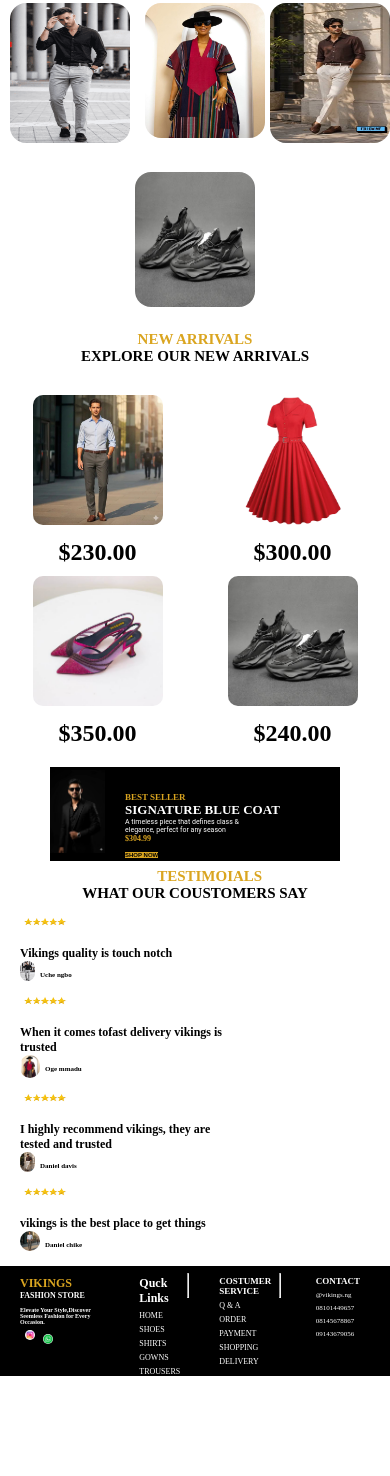
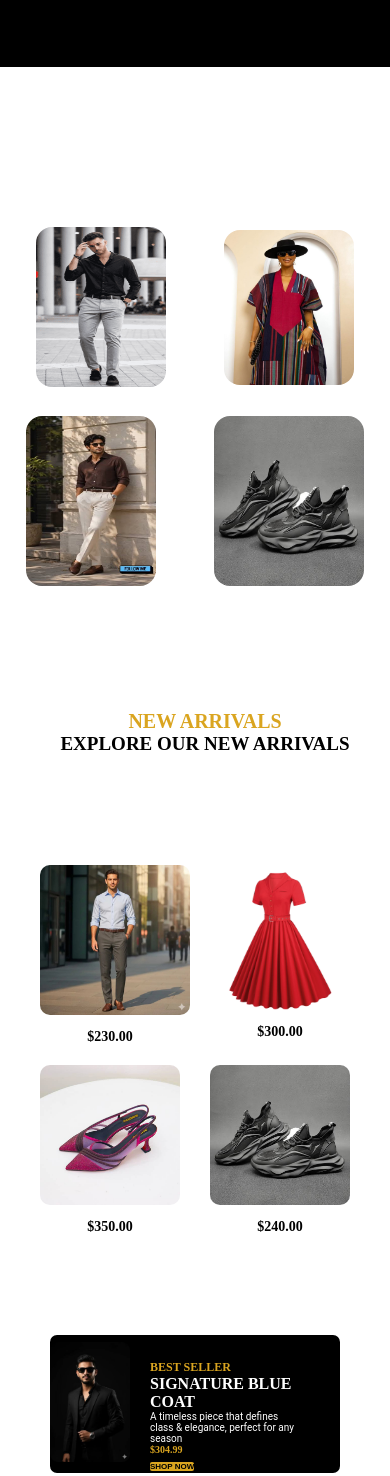
Before and after one commit to okond47389-cloud/Vikings-clothing, a plain HTML site: page index.html in a window 390 px wide. Shown: the part 355-1831 px from the top of the page. Before the commit the page ends 1731 px from the top, so only its background shows below. Drawn offline with Linux system fonts and the light colour scheme.

Commit message:
Add files via upload

```diff
--- a/clothing.css
+++ b/clothing.css
@@ -7,18 +7,18 @@
     /* HEADER  */
     body >header{
         background: black;
-        min-height: 40vh
+        min-height: 50vh;
     }
     header >.parent{
         flex-direction: column;
         align-items: center;
     }
     header >.parent >.logo>h1 {
-        font-size: 20px;
+        font-size: 25px;
         margin-left: 15px;
     }
     header >.parent >.logo >h3{
-        font-size: 15px;
+        font-size: 20px;
         margin-right: 10px;
     }
     .parent >.nav{
@@ -29,123 +29,157 @@
         margin-right: 20px;
     }
     .parent >.nav >nav >a{
-        cursor: pointer;
-        font-size: 6px;
-    }
-    header >.child{
-        margin-bottom: 20px;
+        gap: calc(-10px);
+        font-size: 7px;
     }
    header >.child >h1{
-        font-size: 20px;
+        font-size: 25px;
     }
    header >.child >h2{
-        font-size: 20px;
+        font-size: 25px;
     }
     header >.child >p{
-        font-size: 12px;
+        font-size: 16px;
         width: 50%;
     }
+    .child >.buttons >{
+        margin-right: 20px;
+    }
     .child >.buttons >.btn1 >button{
-        height: 15px;
+        height: 25px;
         width: 90px;
         border-radius: 5px;
     }
     .child >.buttons >.btn1 >button >h1{
-        font-size: 10px;
+        font-size: 11px;
     }
     .child >.buttons >.btn2 >button{
-        height: 15px;
+        height: 25px;
+        margin-right: 30px;
         border-radius: 5px;
     }
     .child >.buttons >.btn2 >button >h1{
-        font-size: 7px;
+        font-size: 10.5px;
     }
     /* MAIN */
     main >.set1{
-        flex-wrap: wrap;
-        display: flex;
-        justify-content: space-around;
-        gap: calc(5px);
+        display: grid;
+        align-items: center;
+        grid-template-columns: 110px 150px;
+        gap: calc(25px);
+
     }
     .set1 >.img1 >img{
-        width: 120px;
-        height: 140px;
+        width: 130px;
+        height: 160px;
 
     }
     .set1 >.img2 >img{
-        width: 120px;
-        height: 135px;
+        width: 130px;
+        height: 155px;
     }
     .set1 >.img3 >img{
-        width: 120px;
-        height: 140px;
+        width: 130px;
+        height: 170px;
+
     }
     .set1 >.img4 >img{
-        width: 120px;
-        height: 135px;
+        width: 150px;
+        height: 170px;
+        margin-bottom:20px;
+
     }
     /* SECTION */
+    section >.fonts {
+      display: flex;
+      justify-content: center;
+      align-items: center;
+      flex-direction: column;
+    }
     section >.fonts >h1{
-        font-size: 15px;
+        font-size: 20px;
     }
     section >.fonts >h2{
-        font-size: 15px;
+        font-size: 19px;
     }
     section >.set2{
-        flex-wrap: wrap;
+        display: grid;
+        justify-content: center;
+        grid-template-columns:160px 160px ;
+        gap: calc(10px);
         align-items: center;
     }
     .set2 >.im1 >img{
-        width: 150px;
+        width: 170px;
     }
+    .set2 >.im1 >h2{
+        font-size: 14px;
+    }
+
     .set2 >.im2 >img{
-        width: 150px;
+        width: 160px;
     }
+    .set2 >.im2 >h2{
+        font-size: 14px;
+    }
+
     .set2 >.im3 >img{
-        width: 150px;
+        width: 160px;
     }
+    .set2 >.im3 >h2{
+        font-size: 14px;
+    }
+
     .set2 >.im4 >img{
-        width: 150px;
+        width: 160px;
+    }
+    .set2 >.im4 >h2{
+        font-size: 14px;
     }
     .dm >.set3{
         width: 290px;
         height: auto;
         display: flex;
-        flex-direction: row;
         justify-content: space-around;
         align-items: center;
     }
     .dm >.set3 >.image >img{
-        width: 55px;
+        width: 80px;
         height: auto;
     }
     /* LETTER */
     .dm >.set3 >.letter >h3{
-        font-size: 9px;
+        font-size: 12px;
     }
     .dm >.set3 >.letter >h1{
-        font-size: 13px;
+        font-size: 16px;
     }
     .dm >.set3 >.letter >p{
-        font-size: 7px;
-        width: 60%;
+        font-size: 10px;
+        width: 80%;
     }
    .dm >.set3 >.letter >h4{
-    font-size: 8px;
+    font-size: 10px;
    }
    .dm >.set3 >.letter >button{
     height: auto;
+    border-radius:2px;
    }
    .dm >.set3 >.letter >button >h1{
-    font-size: 6px;
+    font-size: 8px;
    }
    /* TESTIMONIALS & SECTION1 */
+   .section1 >.test{
+    display: flex;
+   justify-content: center;
+    align-items: center;
+    flex-direction: column;
+   }
    .section1 >.test >h3{
-    margin-top: 7px;
-     font-size: 15px;
+     font-size: 20px;
    }
    .section1 >.test >h1{
-     font-size: 15px;
+     font-size: 18px;
    }
    /* SECTION2 */
    .section2{
@@ -153,42 +187,44 @@
     margin-left: 20px;
    }
    .section2 >.item1 >#profile >img{
-    width: 15px;
-    height: 20px;
+    width: 20px;
+    height: 30px;
    }
    .section2 >.item1 >p{
-     font-size: 12px;
+     font-size: 15px;
    }
    .section2 >.item1 >#profile >p{
-    font-size: 7px;
+    font-size: 12px;
    }
    .section2 >.item2 >#profile2 >img{
     width: 20px;
+    height: 30px;
    }
    .section2 >.item2 >p{
      font-size: 12px;
    }
    .section2 >.item2 >#profile2 >p{
-    font-size: 7px;
+    font-size: 12px;
    }
       .section2 >.item3 >#profile3 >img{
-    width: 15px;
-    height: 20px;
+    width: 20px;
+    height: 30px;
    }
    .section2 >.item3 >p{
-     font-size: 12px;
+     font-size: 15px;
    }
    .section2 >.item3 >#profile3 >p{
-    font-size: 7px;
+    font-size: 12px;
    }
    .section2 >.item4 >#profile4 >img{
     width: 20px;
+    height: 30px;
    }
    .section2 >.item4 >p{
-     font-size: 12px;
+     font-size: 15px;
    }
    .section2 >.item4 >#profile4 >p{
-    font-size: 7px;
+    font-size: 10px;
    }
    /* FOOTER */
   body >footer{
@@ -198,17 +234,17 @@
     margin-top: 15px;
    }
    footer >.foot1{
-    margin-left: 20px;
+    margin-left: 10px;
    }
    footer >.foot1 >h1{
     font-size: 12px;
    }
    footer >.foot1 >h3{
-    font-size: 8px;
+    font-size: 9px;
     margin-bottom: 0;
    }
    footer >.foot1 >p{
-    font-size: 6px;
+    font-size: 7px;
 
     width: 100%;
    }
@@ -223,34 +259,31 @@
     font-size: 12px;
    }
    footer >.foot2 >p{
-    font-size: 8px;
+    font-size: 9px;
    }
    footer >.foot3 >h1{
-    font-size: px;
+    font-size: p12x;
    }
    footer >.foot3 >p{
-    font-size: 8px;
+    font-size: 9px;
    }
    footer >.foot3 >h1{
-    font-size: 9px;
+    font-size: 12px;
    }
    footer >.foot3 >p{
-    font-size: 8px;
+    font-size: 9px;
    }
    footer >.foot4{
     margin-right: 30px;
    }
    footer >.foot4 >h1{
-    font-size: 9px;
+    font-size: 11px;
    }
    footer >.foot4 >p{
-    font-size: 7px;
+    font-size: 8px;
    }
 }
 
-html {
-    width: 100%;
-}
 
 body {
     margin: 0;
@@ -298,22 +331,16 @@ header{
   text-decoration: none;
   font-size: 12px;
   color: white;
-  margin-right: 25px;
+  margin-right: 20px;
   margin-bottom: 10px;
   font-weight:600;
   cursor: pointer;
 }
 
 
-.nav > nav >a:hover{
-    background: goldenrod;
-    border-radius: 15px;
-    padding: 5px;
-}
-
 .child{
     margin-left: 40px;
-    margin-top: 8em;
+    margin-top: 5em;
 }
 
 .child > h1{
@@ -333,34 +360,47 @@ header{
       font-family: "Roboto", sans-serif;
       font-size: 12px;
       width: 12%;
-      margin-top: 10px;
 }
 
 .buttons{
     display: flex;
-
+    margin-bottom: 20px;
 }
 
 .buttons > .btn1 >button {
     margin-top: 20px;
     font-size: 7px;
-    height: 25px;
+    border-radius:7px;
+    height: 30px;
     background-color: goldenrod;
     border: rgba(0, 0, 0, 0.788);
+    cursor: pointer;
+
+}
+
+.buttons  >.btn1 >button:hover{
+   box-shadow: 5px 3px 8px goldenrod;
+      transform: translateY(-2px);
 }
 
 .buttons > .btn2 > button{
     margin-top: 20px;
     margin-left: 30px;
     font-size: 5px;
-    height: 25px;
+    height: 30px;
     color: white;
+    border-radius: 7px;
     background-color:black;
     border-color: #ffffff;
+    cursor: pointer;
+}
+.buttons  >.btn2 >button:hover{
+   box-shadow: 5px 3px 8px grey;
+   transform: translateY(-2px);
 }
 
 .set1{
-    margin-top: 20px;
+    margin-top: 10em;
     display: flex;
     justify-content: space-around;
 }
@@ -437,14 +477,12 @@ main{
 }
 
 section{
-    margin-top: 20px;
+    margin-top: 100px;
 }
 
 .fonts{
-    display: flex;
-    flex-direction: column;
-    justify-content: center;
-    align-items: center;
+    margin-top:100px;
+    margin-left: 20px;
 }
 
  .fonts > h1{
@@ -456,7 +494,7 @@ section{
 
 .fonts > h2{
     color: black;
-    font-size: 17px;
+    font-size: 23px;
     font-family: "Merriweather", serif;
     font-weight: 600;
 }
@@ -464,7 +502,7 @@ section{
 .set2{
     display: flex;
     justify-content: space-around;
-    margin-top: 20px;
+    margin-top: 100px;
     overflow: hidden;
 }
 
@@ -604,16 +642,18 @@ section >.dm{
 .set3{
     background-color: rgb(0, 0, 0);
    display: flex;
+   border-radius: 7px;
    flex-direction: row;
    align-items: center;
    justify-content: center;
-   margin-top: 20px;
+   margin-top: 100px;
     width: 500px;
     height: 200px;
 }
 
 .image > img{
     width: 15em;
+    border-radius: 8px;
     height: 200px;
 }
 
@@ -665,26 +705,21 @@ section >.dm{
 
 
 .section1{
-  display: flex;
-  flex-direction: column;
-  justify-content: center;
-  align-items: center;
+    margin-left: 20px;
+  margin-top: 70px;
+}
+
+.test > h3{
+    font-size: 19px;
+    color: goldenrod;
+    font-weight: 600;
+    font-family: "Merriweather", serif;
 
 }
 
 
-
-.test > h3{
-    font-size: 16px;
-    color: goldenrod;
-    font-weight: 600;
-    font-family: "Merriweather", serif;
-    margin-left: 5em;
-}
-
-
 .test > h1{
-    font-size: 20px;
+    font-size: 22px;
     font-weight: 800;
     font-family: "Merriweather", serif;
 }
@@ -693,6 +728,7 @@ section >.dm{
 .section2{
     display: flex;
     justify-content: space-around;
+    margin-top: 100px;
 
 }
 
@@ -859,7 +895,7 @@ footer{
 }
 
 .foot2{
-    margin-left: 25px;
+    margin-left: 20px;
 }
 
 .foot2 > h1{
@@ -881,7 +917,7 @@ hr{
     margin-left: 7px;
 }
 .foot3{
-    margin-left: 30px;
+    margin-left: 20px;
 }
 
 .foot3 > h1{
@@ -897,7 +933,7 @@ hr{
 }
 
 .foot4{
-    margin-left: 35px;
+    margin-left: 25px;
 }
 
 .foot4 > h1{
--- a/index.html
+++ b/index.html
@@ -21,7 +21,7 @@
                     <a href="">SHOP</a>
                     <a href="">MEN</a>
                     <a href="">WOMEN</a>
-                    <a href="">NEW ARRIVALS</a>
+                    <a href="">WHAT'S NEW</a>
                 </nav>
            </div>
         </div>
```
